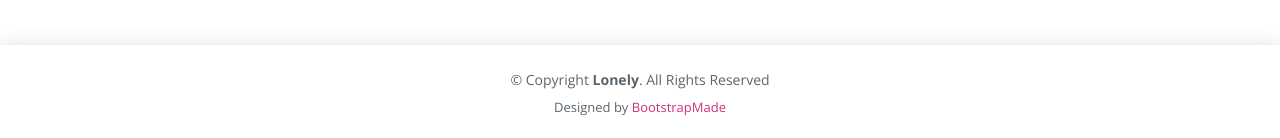
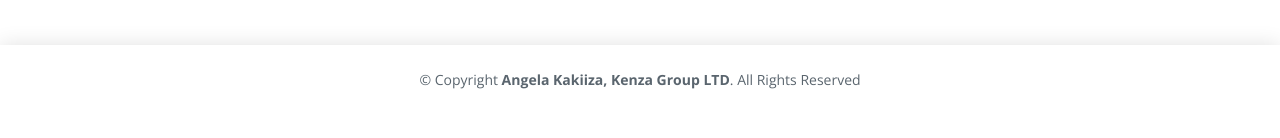
Before and after one commit to angelina-kenza/kenzagroup, a plain HTML site: page portfolio-details.html in a window 1280 px wide. Shown: the part 1045-1183 px from the top of the page. After the commit the page ends 1159 px from the top, so only its background shows below. Drawn offline with nearby package versions, Linux system fonts and the light colour scheme; a web font is replaced by a local one.

Commit message:
Basic changes

```diff
--- a/portfolio-details.html
+++ b/portfolio-details.html
@@ -5,8 +5,8 @@
   <meta charset="utf-8">
   <meta content="width=device-width, initial-scale=1.0" name="viewport">
 
-  <title>Portfolio Details - Lonely Bootstrap Template</title>
-  <meta content="" name="descriptison">
+  <title>Portfolio Details - Angela Kakiiza</title>
+  <meta content="" name="description">
   <meta content="" name="keywords">
 
   <!-- Favicons -->
@@ -26,12 +26,6 @@
   <!-- Template Main CSS File -->
   <link href="assets/css/style.css" rel="stylesheet">
 
-  <!-- =======================================================
-  * Template Name: Lonely - v2.2.0
-  * Template URL: https://bootstrapmade.com/free-html-bootstrap-template-lonely/
-  * Author: BootstrapMade.com
-  * License: https://bootstrapmade.com/license/
-  ======================================================== -->
 </head>
 
 <body>
@@ -135,14 +129,7 @@
   <footer id="footer">
     <div class="container">
       <div class="copyright">
-        &copy; Copyright <strong><span>Lonely</span></strong>. All Rights Reserved
-      </div>
-      <div class="credits">
-        <!-- All the links in the footer should remain intact. -->
-        <!-- You can delete the links only if you purchased the pro version. -->
-        <!-- Licensing information: https://bootstrapmade.com/license/ -->
-        <!-- Purchase the pro version with working PHP/AJAX contact form: https://bootstrapmade.com/free-html-bootstrap-template-lonely/ -->
-        Designed by <a href="https://bootstrapmade.com/">BootstrapMade</a>
+        &copy; Copyright <strong><span>Angela Kakiiza, Kenza Group LTD</span></strong>. All Rights Reserved
       </div>
     </div>
   </footer><!-- End  Footer -->
```
Also changed, not shown: index.html (+2 -15 lines), inner-page.html (+3 -16 lines), assets/img/hero-bg.jpg, assets/img/me.jpg, changelog.txt (deleted), 1 other file.
